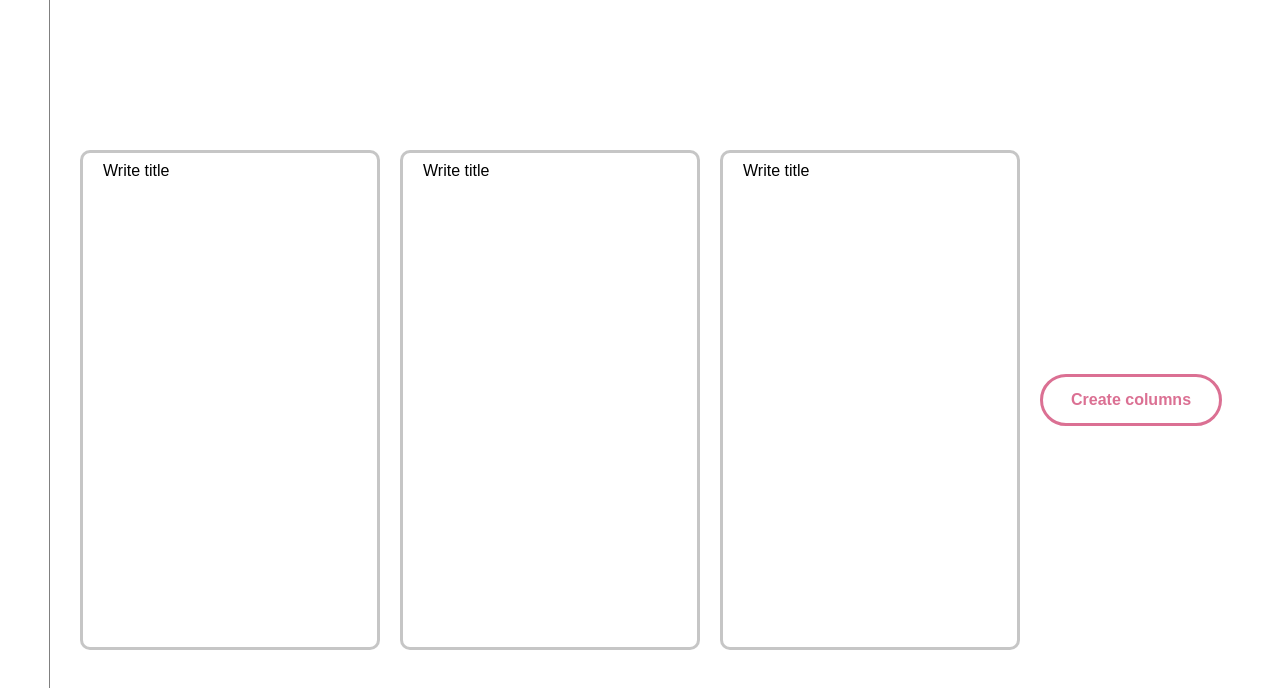
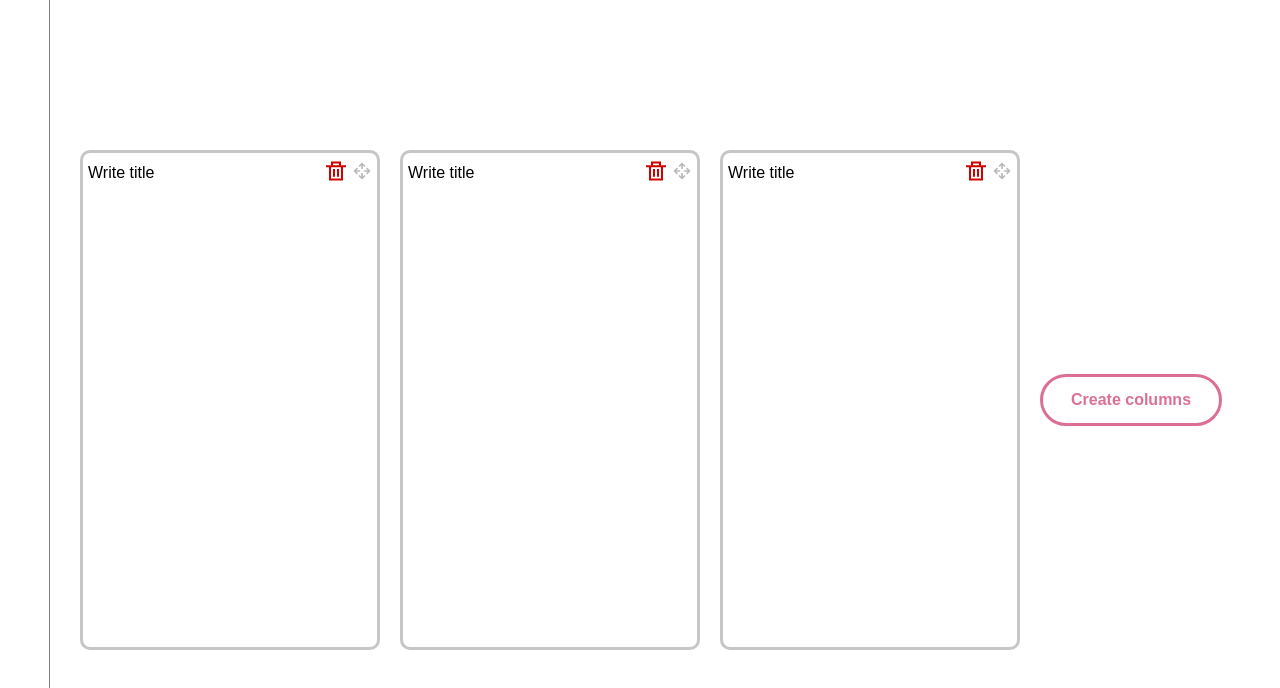
Before and after one commit to Danny-Quezada/KanbanBoard, a React (Vite) app: page / in a window 1280 px wide. Shown: the top 688 px of the page. Built offline with nearby package versions, Linux system fonts and the light colour scheme.

Commit message:
Adding icons and implementing them in card

```diff
--- a/src/App.jsx
+++ b/src/App.jsx
@@ -1,6 +1,6 @@
 import { useState } from "react";
 
-import "./App.css";
+import AppStyle from "./App.module.css";
 import Card from "./components/Card/Card";
 import { closestCorners, DndContext } from "@dnd-kit/core";
 import { SortableContext } from "@dnd-kit/sortable";
@@ -56,7 +56,7 @@ function App() {
 
           </DndContext>
         </div>
-        <button
+        <button className={AppStyle.button}
           onClick={(event) => {
             setColumn([...columns, columns.length + 1]);
           }}
--- a/src/App.css
+++ b/src/App.module.css
@@ -1,4 +1,4 @@
-button{
+.button{
     border: 3px solid palevioletred;
     background-color: transparent;
     font-weight: 600;
@@ -13,7 +13,7 @@ button{
     flex-basis: auto;
 
 }
-button:hover{
+.button:hover{
     font-weight: bold;
     background-color: rgba(216, 112, 147, 0.848);
     color: white;
--- a/src/components/Card/Card.jsx
+++ b/src/components/Card/Card.jsx
@@ -1,32 +1,41 @@
 import React, { useState } from "react";
 import CardStyle from "./Card.module.css";
-import {CSS} from "@dnd-kit/utilities";
-import {useSortable} from "@dnd-kit/sortable";
+import { CSS } from "@dnd-kit/utilities";
+import { useSortable } from "@dnd-kit/sortable";
+import DeleteIcon from "../Icons/DeleteIcon";
+import MoveIcon from "../Icons/MoveIcon";
 function Card({ tasks, id }) {
   const [title, setTitle] = useState("Write title");
   const [modeEditor, setMode] = useState("false");
-  const {attributes, setNodeRef, listeners, transform, transition, isDragging }=useSortable({
+  const {
+    attributes,
+    setNodeRef,
+    listeners,
+    transform,
+    transition,
+    isDragging,
+  } = useSortable({
     id: id,
     data: {
-      type: "container"
-    }
-  })
-  console.log(isDragging)
+      type: "container",
+    },
+  });
+  console.log(isDragging);
   return (
-    <div className={CardStyle.Board}
+    <div
+      className={CardStyle.Board}
       {...attributes}
       ref={setNodeRef}
       style={{
-        opacity: isDragging===true && "50%",
+        opacity: isDragging === true && "50%",
         transition: transition,
-        transform: CSS.Translate.toString(transform)
+        transform: CSS.Translate.toString(transform),
       }}
-      {...listeners}
     >
       <div className={CardStyle.titleContainer}>
-
         {modeEditor ? (
           <input
+           maxLength={10}
             className={CardStyle.titleInput}
             autoFocus={true}
             onKeyUp={(e) => {
@@ -40,7 +49,8 @@ function Card({ tasks, id }) {
             }}
           />
         ) : (
-          <h4 className={CardStyle.title}
+          <h4
+            className={CardStyle.title}
             onClick={() => {
               setMode(true);
             }}
@@ -48,6 +58,18 @@ function Card({ tasks, id }) {
             {title}
           </h4>
         )}
+        <div className={CardStyle.items}>
+          <button className={CardStyle.item}>
+            <DeleteIcon />
+          </button>
+          <button
+          {...listeners}
+          style={{
+            cursor: "grab"
+          }} className={CardStyle.item}>
+            <MoveIcon />
+          </button>
+        </div>
       </div>
     </div>
   );
--- a/src/components/Card/Card.module.css
+++ b/src/components/Card/Card.module.css
@@ -11,6 +11,7 @@
     font-size: 1em;
 }
 .titleInput{
+
     outline: none;
     border: none;
     font-size: 1em;
@@ -19,8 +20,29 @@
     border: none;
 }
 .titleContainer{
+
     width: 100%;
-    margin-left: 20px;
-    margin-top: 5px;
+   padding-left: 5px;
+   padding-right: 5px;
+    margin-top: 8px;
+    display: flex;
+    justify-content: space-between;
+}
+.items{
+    display: flex;
+    gap: 6px;
 
 }
+.item
+{
+   cursor: pointer;
+    outline: none;
+    border: none;
+    background-color: transparent;
+
+}
+.item svg{
+
+    width: 20px;
+    height: 20px;
+}
--- /dev/null
+++ b/src/components/Icons/DeleteIcon.jsx
@@ -0,0 +1,15 @@
+import React from "react";
+
+export default function DeleteIcon() {
+  return (
+    <svg width="800px" height="800px" viewBox="0 -0.5 21 21" version="1.1" xmlns="http://www.w3.org/2000/svg" xmlns:xlink="http://www.w3.org/1999/xlink" fill="#000000">
+
+    <g id="SVGRepo_bgCarrier" stroke-width="0"/>
+
+    <g id="SVGRepo_tracerCarrier" stroke-linecap="round" stroke-linejoin="round"/>
+
+    <g id="SVGRepo_iconCarrier"> <title>delete [#e33535]</title> <desc>Created with Sketch.</desc> <defs> </defs> <g id="Page-1" stroke="none" stroke-width="1" fill="none" fill-rule="evenodd"> <g id="Dribbble-Light-Preview" transform="translate(-179.000000, -360.000000)" fill="#d10000"> <g id="icons" transform="translate(56.000000, 160.000000)"> <path d="M130.35,216 L132.45,216 L132.45,208 L130.35,208 L130.35,216 Z M134.55,216 L136.65,216 L136.65,208 L134.55,208 L134.55,216 Z M128.25,218 L138.75,218 L138.75,206 L128.25,206 L128.25,218 Z M130.35,204 L136.65,204 L136.65,202 L130.35,202 L130.35,204 Z M138.75,204 L138.75,200 L128.25,200 L128.25,204 L123,204 L123,206 L126.15,206 L126.15,220 L140.85,220 L140.85,206 L144,206 L144,204 L138.75,204 Z" id="delete-[#e33535]"> </path> </g> </g> </g> </g>
+
+    </svg>
+  );
+}
--- /dev/null
+++ b/src/components/Icons/MoveIcon.jsx
@@ -0,0 +1,32 @@
+import React from "react";
+
+export default function MoveIcon() {
+  return (
+    <svg
+      width="800px"
+      height="800px"
+      viewBox="0 0 24 24"
+      fill="none"
+      xmlns="http://www.w3.org/2000/svg"
+    >
+      <g id="SVGRepo_bgCarrier" stroke-width="0" />
+
+      <g
+        id="SVGRepo_tracerCarrier"
+        stroke-linecap="round"
+        stroke-linejoin="round"
+      />
+
+      <g id="SVGRepo_iconCarrier">
+        {" "}
+        <path
+          d="M12 3V9M12 3L9 6M12 3L15 6M12 15V21M12 21L15 18M12 21L9 18M3 12H9M3 12L6 15M3 12L6 9M15 12H21M21 12L18 9M21 12L18 15"
+          stroke="#bababa"
+          stroke-width="2"
+          stroke-linecap="round"
+          stroke-linejoin="round"
+        />{" "}
+      </g>
+    </svg>
+  );
+}
```
